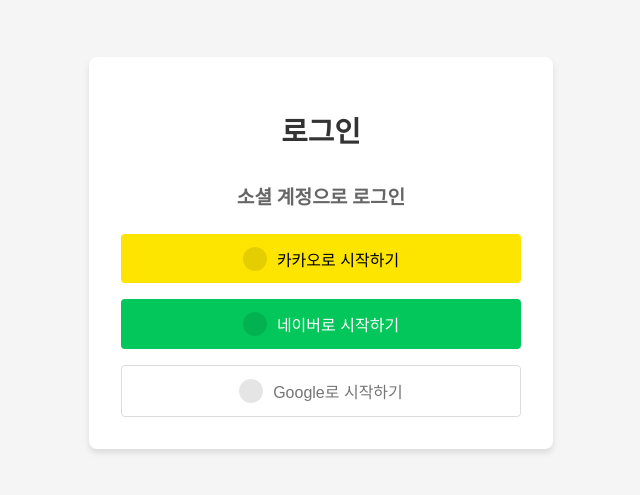
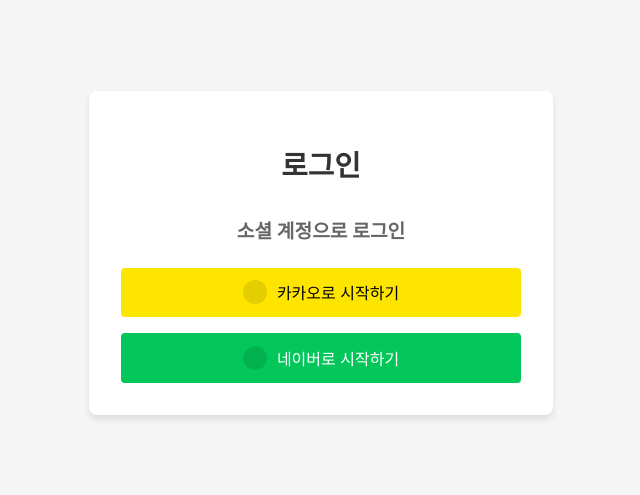
Before and after one commit to shackstack/camping-rental, a React (Vite) app: page /login in a window 1280 px wide. Shown: the part 155-650 px from the top of the page, without its empty margins (319-959 px from the left). Built offline with nearby package versions, Linux system fonts and the light colour scheme; no server answers; what overlay-kit would draw is missing.

Commit message:
refactor(#3): 구글 로그인 기능 주석처리

```diff
--- a/src/pages/login/index.tsx
+++ b/src/pages/login/index.tsx
@@ -44,10 +44,10 @@
             </SocialButton>
 
             {/* 구글 로그인 버튼 */}
-            <SocialButton variant="google">
+            {/* <SocialButton variant="google">
               <ButtonImagePlaceholder />
               Google로 시작하기
-            </SocialButton>
+            </SocialButton> */}
           </SocialButtons>
         </SocialLoginContainer>
       </LoginBox>
```
